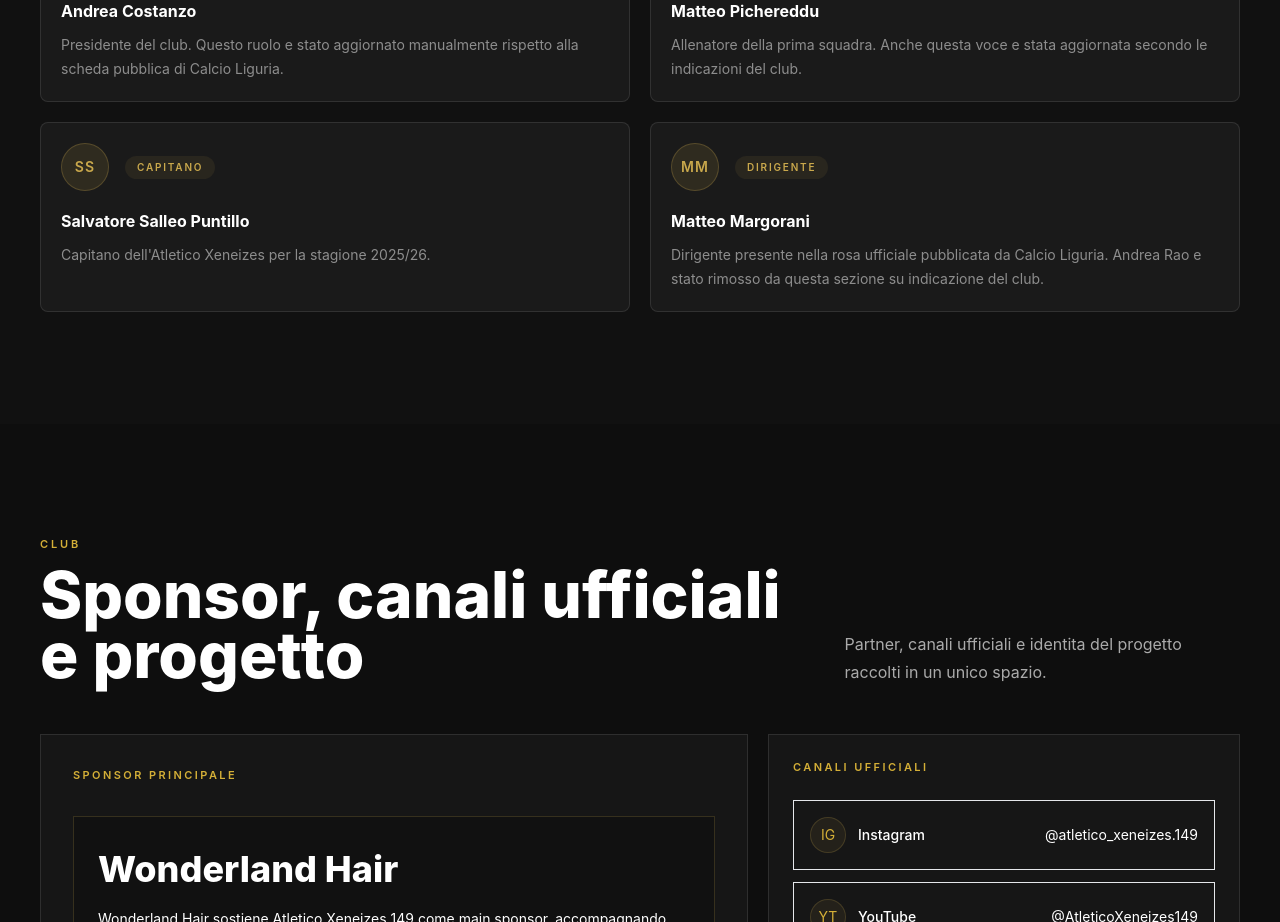
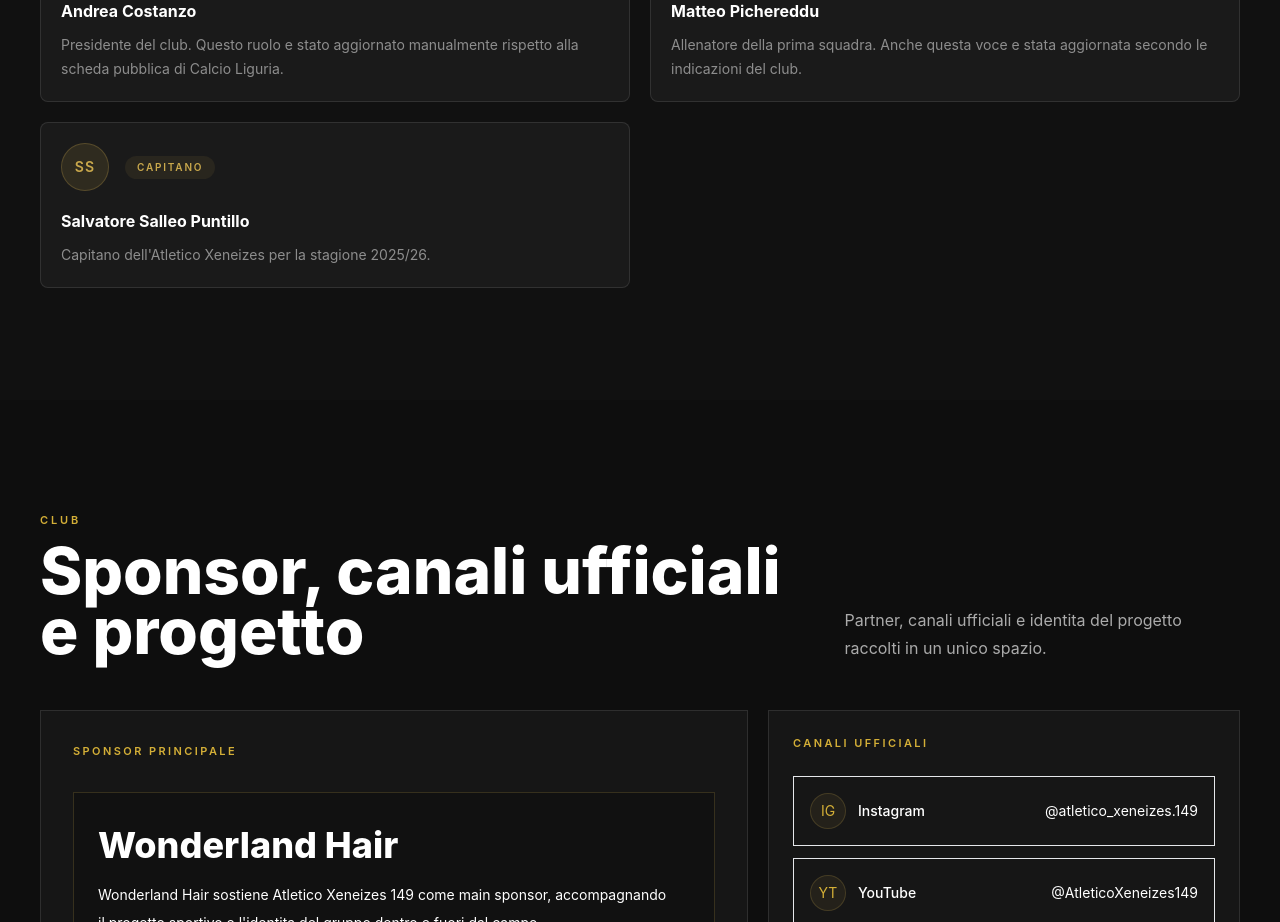
Before and after one commit to mpichereddu95/atletico-xeneizes, a Next.js app: page / in a window 1280 px wide. Shown: the part 6740-7662 px from the top of the page. Built offline with nearby package versions, Linux system fonts and the light colour scheme; no server answers.

Commit message:
Remove Matteo Margorani from staff

```diff
--- a/data/club.ts
+++ b/data/club.ts
@@ -730,11 +730,6 @@ export const staff: StaffMember[] = [
     role: "Capitano",
     bio: "Capitano dell'Atletico Xeneizes per la stagione 2025/26."
   },
-  {
-    name: "Matteo Margorani",
-    role: "Dirigente",
-    bio: "Dirigente presente nella rosa ufficiale pubblicata da Calcio Liguria. Andrea Rao e stato rimosso da questa sezione su indicazione del club."
-  }
 ];
 
 export const sponsors: Sponsor[] = [
```
Also changed, not shown: 3 other files (tests, documents, lock files or other folders).
